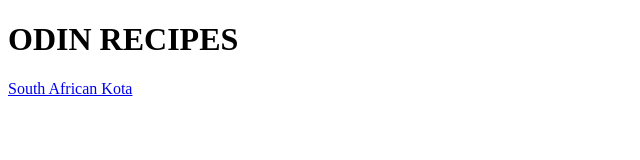
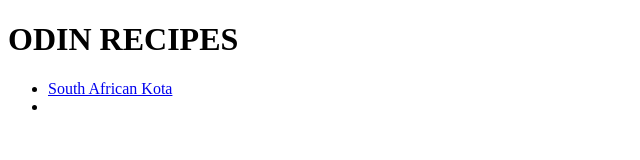
Before and after one commit to jonathanmgazi/odin-recipes1, a plain HTML site: page index.html in a window 1280 px wide. Shown: the whole page, without its empty margins (0-640 px from the left). Drawn offline with Linux system fonts and the light colour scheme.

Commit message:
Added  link to the umngqusho page

```diff
--- a/index.html
+++ b/index.html
@@ -7,6 +7,9 @@
   </head>
   <body>
     <h1>ODIN RECIPES</h1>
-    <a href="recipes/kota.html">South African Kota</a>
+    <ul>
+      <li><a href="recipes/kota.html">South African Kota</a></li>
+      <li><a href="recipes/umngqusho.html"></a></li>
+    </ul>
   </body>
 </html>
```
